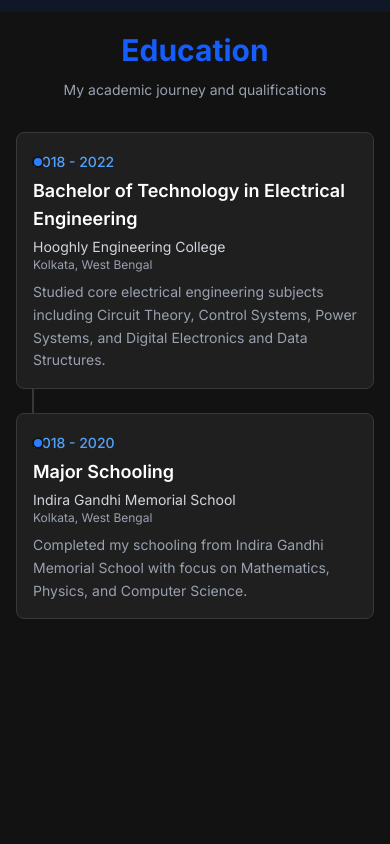
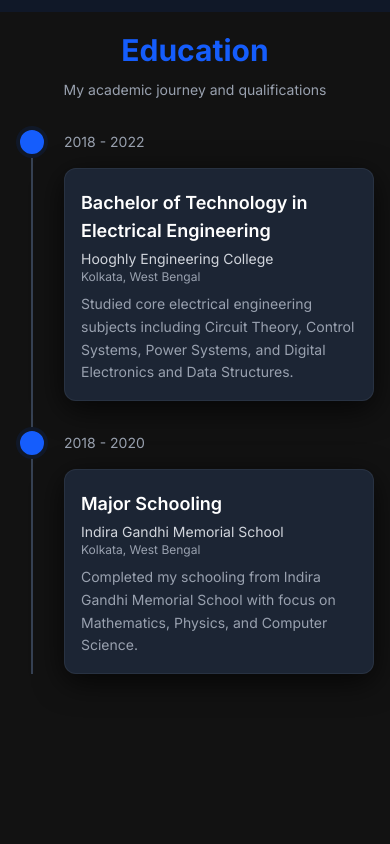
Before and after one commit to arnab1656/folio_, a Next.js app: page / in a window 390 px wide. Shown: the part 3520-4364 px from the top of the page. Built offline with nearby package versions, Linux system fonts and the light colour scheme.

Commit message:
the responsiveness implemented

```diff
--- a/src/components/ContactSection.tsx
+++ b/src/components/ContactSection.tsx
@@ -64,7 +64,7 @@ const ContactSection = () => {
         >
           <div className="text-center mb-6">
             <h2 className="text-lg font-bold text-blue-400 pb-8">Contact Me</h2>
-            <div className="flex items-center justify-center gap-2 mt-3 mx-auto p-2  text-white bg-[#161313] w-1/3 rounded-sm">
+            <div className="flex items-center justify-center gap-2 mt-3 mx-auto p-2  text-white bg-[#161313] rounded-sm w-fit">
               <FaEnvelope className="text-blue-400" />
               <a
                 // href="mailto:arnab.paul.1656@gmail.com"
--- a/src/components/EducationSection.tsx
+++ b/src/components/EducationSection.tsx
@@ -23,7 +23,7 @@ const EducationSection = () => {
 
         <div className="relative">
           {/* Timeline line */}
-          <div className="absolute left-4 md:left-1/2 transform md:-translate-x-1/2 h-full w-0.5 bg-[#383838]" />
+          <div className="absolute left-[15px] md:left-1/2 transform md:-translate-x-1/2 h-full w-[2px] bg-gray-700" />
 
           {/* Education items */}
           {educationData.map((education, index) => (
@@ -33,20 +33,26 @@ const EducationSection = () => {
               whileInView={{ opacity: 1, y: 0 }}
               transition={{ duration: 0.5, delay: index * 0.2 }}
               viewport={{ once: true }}
-              className={`relative grid md:grid-cols-2 gap-6 mb-6  md:text-right`}
+              className="flex flex-col md:flex-row md:justify-between items-start mb-8 relative"
             >
-              {/* Timeline dot */}
-              <div className="absolute left-4 md:left-1/2 transform md:-translate-x-1/2 w-3 h-3 bg-blue-500 rounded-full mt-6 border-2 border-[#121212]" />
-
-              {/* Content */}
-              <div
-                className={`md:col-start-${
-                  index % 2 === 0 ? "1" : "2"
-                } p-4 bg-[#1F1F1F] rounded-lg border border-[#383838]`}
-              >
-                <span className="text-blue-400 font-medium text-sm">
+              {/* Date circle and text */}
+              <div className="flex items-center md:w-1/2 md:justify-end mb-4 md:mb-0">
+                <div className="flex items-center md:order-2">
+                  <span className="w-8 h-8 rounded-full bg-blue-600 border-4 border-gray-900 absolute md:left-1/2 transform md:-translate-x-1/2" />
+                  <span className="text-gray-400 text-sm ml-12 md:ml-0 md:mr-8 whitespace-nowrap">
                     {education.period}
                   </span>
+                </div>
+              </div>
+
+              {/* Education details */}
+              <div className="ml-12 md:ml-0 md:w-1/2 md:pl-8">
+                <div
+                  className="bg-gray-800/90 rounded-xl p-4 border border-gray-700/50
+                  shadow-[0_8px_30px_rgb(0,0,0,0.7)]
+                  hover:shadow-[0_20px_40px_rgba(0,0,0,0.7),0_0_20px_rgba(59,130,246,0.3)]
+                  transition-all duration-300"
+                >
                   <h3 className="text-lg font-semibold mt-1 text-white">
                     {education.degree}
                   </h3>
@@ -58,9 +64,7 @@ const EducationSection = () => {
                     {education.description}
                   </p>
                 </div>
-
-              {/* Empty column for alignment */}
-              <div className="hidden md:block" />
+              </div>
             </motion.div>
           ))}
         </div>
--- a/src/components/Footer.tsx
+++ b/src/components/Footer.tsx
@@ -5,7 +5,7 @@ import { socialLinks } from "@/data/socialLinksData";
 
 const Footer = () => {
   return (
-    <footer className="bg-gray-900 text-white py-8">
+    <section className="bg-gray-900 text-white py-8">
       <div className="max-w-6xl mx-auto px-4">
         <div className="flex flex-col items-center justify-center space-y-4">
           <div className="flex space-x-6">
@@ -28,7 +28,7 @@ const Footer = () => {
           </p>
         </div>
       </div>
-    </footer>
+    </section>
   );
 };
 
```
Lines whose indentation alone changed are shown as unchanged.
